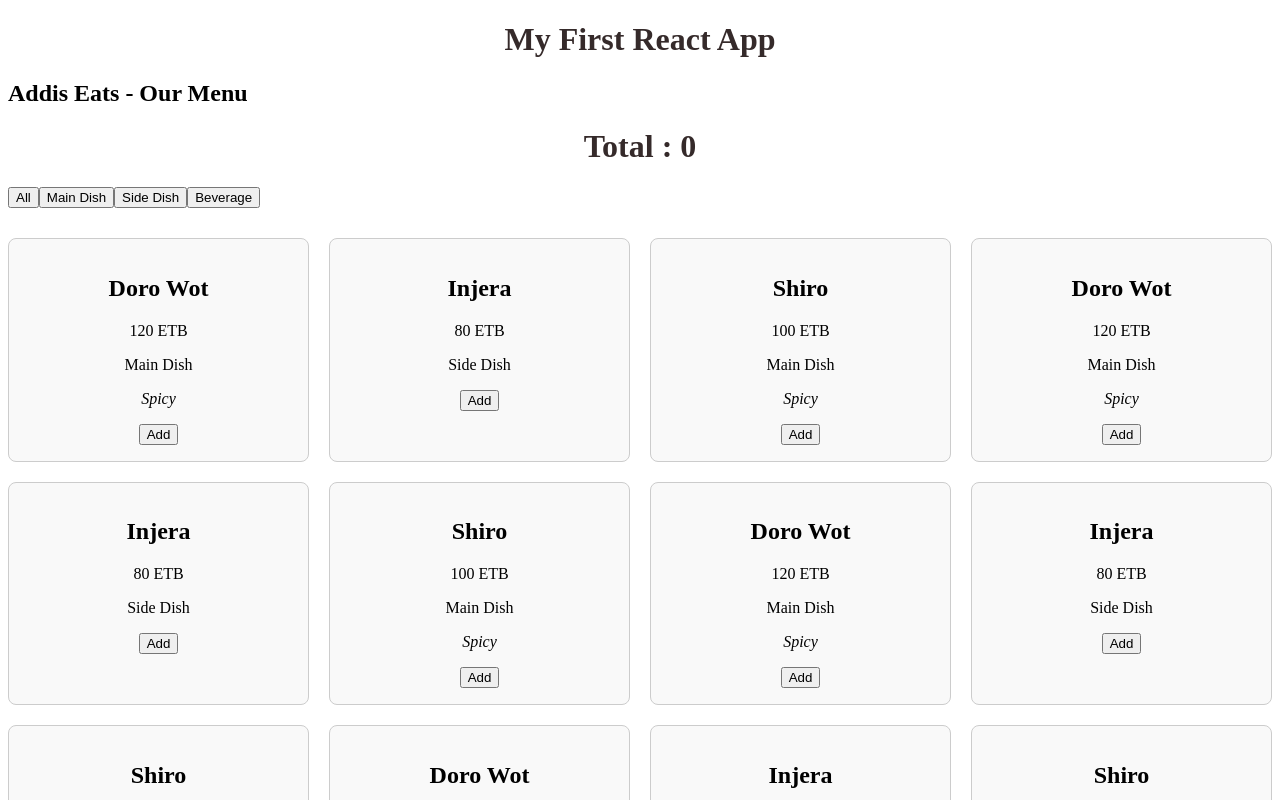
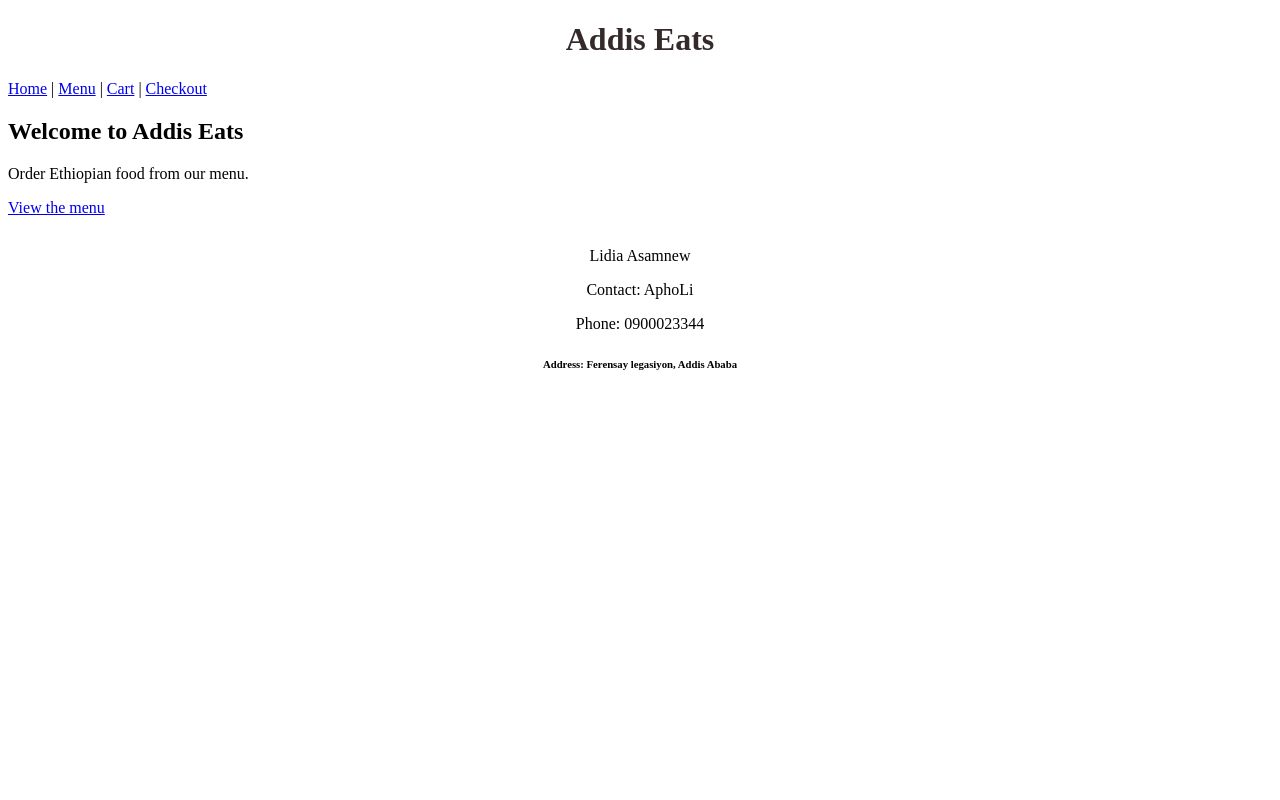
Before and after one commit to lidiaAsamnew/IBT_Daily_Tasks, a React (Vite) app in the folder Module3/addis-eats_react/: page / in a window 1280 px wide. Shown: the top 800 px of the page. Built offline with nearby package versions, Linux system fonts and the light colour scheme.

Commit message:
feat: add layout and routes

```diff
--- a/Module3/addis-eats_react/package.json
+++ b/Module3/addis-eats_react/package.json
@@ -12,7 +12,8 @@
   "dependencies": {
     "prop-types": "^15.8.1",
     "react": "^19.2.8",
-    "react-dom": "^19.2.8"
+    "react-dom": "^19.2.8",
+    "react-router-dom": "^7.18.4"
   },
   "devDependencies": {
     "@eslint/js": "^10.0.1",
--- a/Module3/addis-eats_react/src/App.jsx
+++ b/Module3/addis-eats_react/src/App.jsx
@@ -1,15 +1,27 @@
-import Footer from "./components/Footer";
-import Header from "./components/Header";
-import Main from "./components/Main";
+import { BrowserRouter, Routes, Route } from "react-router-dom";
+import Layout from "./Layout";
+import Home from "./pages/Home";
+import Menu from "./pages/Menu";
+import DishDetail from "./pages/DishDetail";
+import Cart from "./pages/Cart";
+import Checkout from "./pages/Checkout";
+import NotFound from "./pages/NotFound";
 import "./css/style.css";
 
 function App() {
   return (
-    <div>
-      <Header />
-      <Main />
-      <Footer />
-    </div>
+    <BrowserRouter>
+      <Routes>
+        <Route path="/" element={<Layout />}>
+          <Route index element={<Home />} />
+          <Route path="menu" element={<Menu />} />
+          <Route path="menu/:id" element={<DishDetail />} />
+          <Route path="cart" element={<Cart />} />
+          <Route path="checkout" element={<Checkout />} />
+          <Route path="*" element={<NotFound />} />
+        </Route>
+      </Routes>
+    </BrowserRouter>
   );
 }
 
--- /dev/null
+++ b/Module3/addis-eats_react/src/Layout.jsx
@@ -0,0 +1,15 @@
+import { Outlet } from "react-router-dom";
+import Header from "./components/Header";
+import Footer from "./components/Footer";
+
+function Layout() {
+  return (
+    <div>
+      <Header />
+      <Outlet />
+      <Footer />
+    </div>
+  );
+}
+
+export default Layout;
--- a/Module3/addis-eats_react/src/components/Footer.jsx
+++ b/Module3/addis-eats_react/src/components/Footer.jsx
@@ -4,14 +4,14 @@ import Card from "./Card";
 function Footer() {
   return (
     <div className="footer">
-      <p>Ephrem Tesfaye</p>
+      <p>Lidia Asamnew</p>
       <Card>
-        <p>Contact: ABC</p>
-        <p>Phone: 123-456-7890</p>
+        <p>Contact: AphoLi</p>
+        <p>Phone: 0900023344</p>
       </Card>
 
       <Card>
-        <h6>Address: XYZ Street, City</h6>
+        <h6>Address: Ferensay legasiyon, Addis Ababa</h6>
       </Card>
     </div>
   );
--- a/Module3/addis-eats_react/src/components/Header.jsx
+++ b/Module3/addis-eats_react/src/components/Header.jsx
@@ -1,8 +1,19 @@
+import { Link } from "react-router-dom";
 import "../css/style.css";
+
 function Header() {
   return (
     <div>
-      <h1>My First React App</h1>
+      <h1>Addis Eats</h1>
+      <nav>
+        <Link to="/">Home</Link>
+        {" | "}
+        <Link to="/menu">Menu</Link>
+        {" | "}
+        <Link to="/cart">Cart</Link>
+        {" | "}
+        <Link to="/checkout">Checkout</Link>
+      </nav>
     </div>
   );
 }
--- /dev/null
+++ b/Module3/addis-eats_react/src/pages/Cart.jsx
@@ -0,0 +1,15 @@
+import { Link } from "react-router-dom";
+
+function Cart() {
+  return (
+    <div>
+      <h2>Your cart</h2>
+      <p>Your cart is empty for now.</p>
+      <p>
+        <Link to="/menu">Browse the menu</Link>
+      </p>
+    </div>
+  );
+}
+
+export default Cart;
--- /dev/null
+++ b/Module3/addis-eats_react/src/pages/Checkout.jsx
@@ -0,0 +1,15 @@
+import { Link } from "react-router-dom";
+
+function Checkout() {
+  return (
+    <div>
+      <h2>Checkout</h2>
+      <p>Checkout will be added in a later step.</p>
+      <p>
+        <Link to="/cart">Back to cart</Link>
+      </p>
+    </div>
+  );
+}
+
+export default Checkout;
--- /dev/null
+++ b/Module3/addis-eats_react/src/pages/DishDetail.jsx
@@ -0,0 +1,17 @@
+import { Link, useParams } from "react-router-dom";
+
+function DishDetail() {
+  const { id } = useParams();
+
+  return (
+    <div>
+      <h2>Dish details</h2>
+      <p>Dish ID: {id}</p>
+      <p>
+        <Link to="/menu">Back to menu</Link>
+      </p>
+    </div>
+  );
+}
+
+export default DishDetail;
--- /dev/null
+++ b/Module3/addis-eats_react/src/pages/Home.jsx
@@ -0,0 +1,15 @@
+import { Link } from "react-router-dom";
+
+function Home() {
+  return (
+    <div>
+      <h2>Welcome to Addis Eats</h2>
+      <p>Order Ethiopian food from our menu.</p>
+      <p>
+        <Link to="/menu">View the menu</Link>
+      </p>
+    </div>
+  );
+}
+
+export default Home;
--- /dev/null
+++ b/Module3/addis-eats_react/src/pages/Menu.jsx
@@ -0,0 +1,7 @@
+import Main from "../components/Main";
+
+function Menu() {
+  return <Main />;
+}
+
+export default Menu;
--- /dev/null
+++ b/Module3/addis-eats_react/src/pages/NotFound.jsx
@@ -0,0 +1,15 @@
+import { Link } from "react-router-dom";
+
+function NotFound() {
+  return (
+    <div>
+      <h2>Page not found</h2>
+      <p>Sorry, we could not find that page.</p>
+      <p>
+        <Link to="/">Go home</Link>
+      </p>
+    </div>
+  );
+}
+
+export default NotFound;
```
Also changed, not shown: 1 other file (tests, documents, lock files or other folders).
